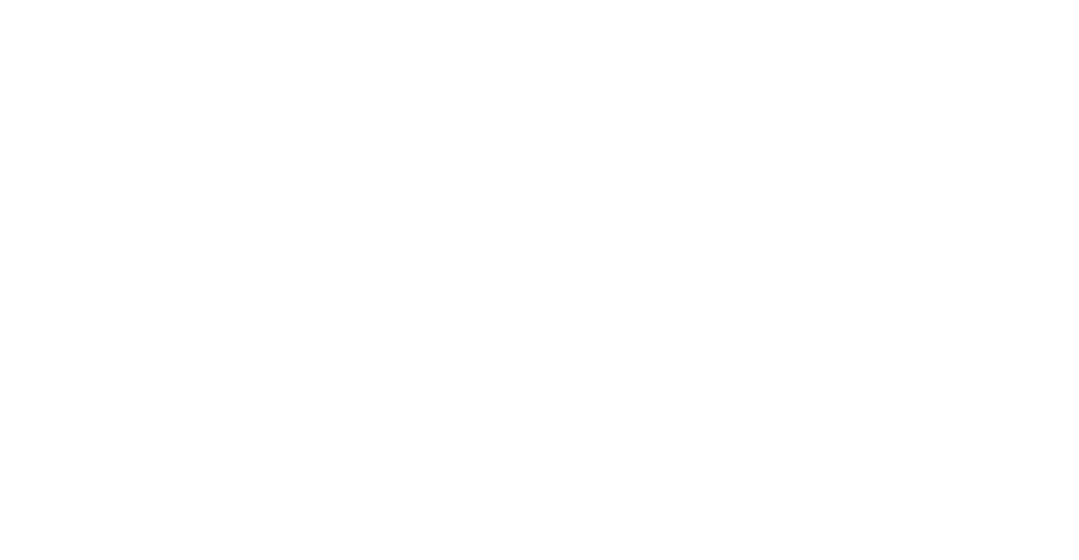
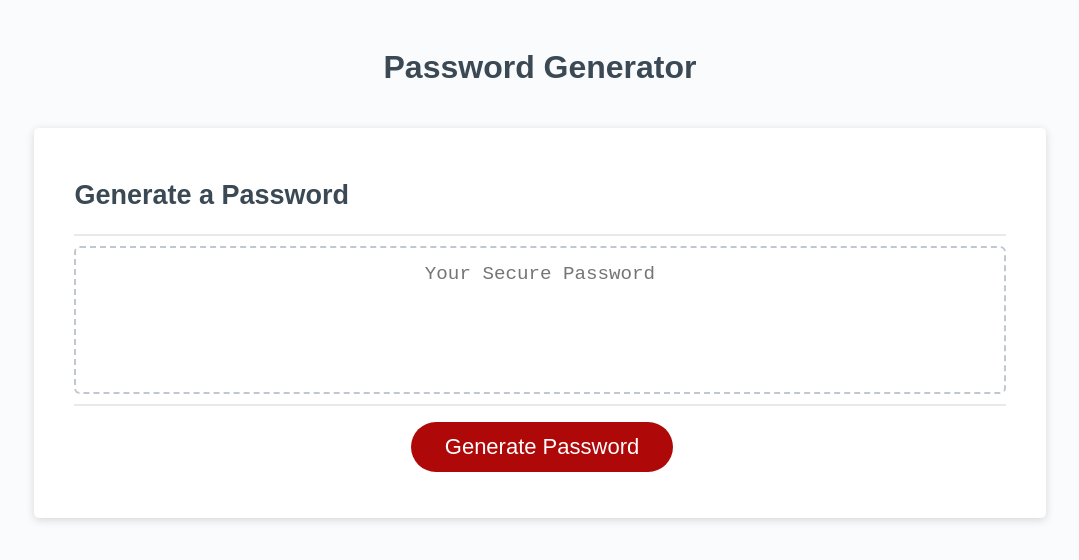
Before and after one commit to vsjanarthani/password-generator, a plain HTML site: page index.html in a window 1280 px wide. Shown: the whole page, without its empty margins (100-1179 px from the left). Drawn offline with Linux system fonts and the light colour scheme.

Commit message:
added html and css codes

```diff
--- /dev/null
+++ b/assets/css/style.css
@@ -0,0 +1,142 @@
+*,
+*::before,
+*::after {
+  box-sizing: border-box;
+}
+
+html,
+body,
+{
+  height: 100%;
+  margin: 0;
+  padding: 0;
+}
+
+body {
+  font-family: sans-serif;
+  background-color: #f9fbfd;
+}
+
+header {
+  padding-top: 30px;
+  padding-left: 20px;
+  padding-right: 20px;
+}
+
+header {
+  text-align: center;
+  padding: 20px;
+  color: hsl(206, 17%, 28%);
+}
+
+.passgen {
+  background-color: hsl(0, 0%, 100%);
+  border-radius: 5px;
+  border-width: 1px;
+  box-shadow: rgba(0, 0, 0, 0.15) 0px 2px 8px 0px;
+  color: hsl(206, 17%, 28%);
+  font-size: 18px;
+  margin: 0 auto;
+  width: 80%;
+  padding: 30px 40px;
+}
+
+.cardheader::after {
+  content: " ";
+  display: block;
+  width: 100%;
+  background: #e7e9eb;
+  height: 2px;
+}
+
+.cardbody {
+  min-height: 100px;
+}
+
+.button {
+  text-align: center;
+}
+
+.button::before {
+  content: " ";
+  display: block;
+  width: 100%;
+  background: #e7e9eb;
+  height: 2px;
+}
+
+.button::after {
+  content: " ";
+  display: block;
+  clear: both;
+}
+
+.btn {
+  border: none;
+  background-color: hsl(360, 91%, 36%);
+  border-radius: 25px;
+  box-shadow: rgba(0, 0, 0, 0.1) 0px 1px 6px 0px rgba(0, 0, 0, 0.2) 0px 1px 1px
+    0px;
+  color: hsl(0, 0%, 100%);
+  display: inline-block;
+  font-size: 22px;
+  line-height: 22px;
+  margin: 16px 16px 16px 20px;
+  padding: 14px 34px;
+  text-align: center;
+  cursor: pointer;
+}
+
+button[disabled] {
+  cursor: default;
+  background: #c0c7cf;
+}
+
+.float-right {
+  float: right;
+}
+
+#password {
+  -webkit-appearance: none;
+  -moz-appearance: none;
+  appearance: none;
+  border: none;
+  display: block;
+  width: 100%;
+  padding-top: 15px;
+  padding-left: 15px;
+  padding-right: 15px;
+  padding-bottom: 85px;
+  font-size: 1.2rem;
+  text-align: center;
+  margin-top: 10px;
+  margin-bottom: 10px;
+  border: 2px dashed #c0c7cf;
+  border-radius: 6px;
+  resize: none;
+  overflow: hidden;
+}
+
+@media (max-width: 690px) {
+  .btn {
+    font-size: 1rem;
+    margin: 16px 0px 0px 0px;
+    padding: 10px 15px;
+  }
+
+  #password {
+    font-size: 1rem;
+  }
+
+@media (max-width: 500px) {
+
+    .cardheader h2 {
+        text-align: center;
+        font-size: larger;
+    }
+
+    .btn {
+        font-size: 0.8rem;
+    }
+
+}
--- a/assets/script/passgen.js
+++ b/assets/script/passgen.js
@@ -0,0 +1,29 @@
+// initialising variables
+const upper = "ABCDEFGHIJKLMNOPQRSTUVWXYZ";
+const lower = "abcdefghijklmnopqrstuvwxyz";
+const number = "0123456789";
+const symbol = "!\"#$%&'()*+,-./:;<=>?@[\]^_`{|}~";
+
+// Function to get random uppercase
+function uppperCase() {
+    return upper [Math.floor(Math.random() * upper.length)];
+}
+console.log(uppperCase());
+
+// Function to get random lowercase
+function lowerCase() {
+    return lower [Math.floor(Math.random() * lower.length)];
+}
+console.log(lowerCase());
+
+// Function to get random number
+function rdmNumber() {
+    return number [Math.floor(Math.random() * number.length)];
+}
+console.log(rdmNumber());
+
+// Function to get random symbol
+function rdmSymbol() {
+    return symbol [Math.floor(Math.random() * symbol.length)];
+}
+console.log(rdmSymbol());
--- a/index.html
+++ b/index.html
@@ -4,9 +4,25 @@
     <meta charset="UTF-8">
     <meta http-equiv="X-UA-Compatible" content="IE=edge">
     <meta name="viewport" content="width=device-width, initial-scale=1.0">
+    <meta http-equiv="X-UA-Compatible" content="ie=edge" />
+    <link rel="stylesheet" href="assets/css/style.css">
     <title>Password Generator</title>
 </head>
 <body>
+    <header>
+    <h1>Password Generator</h1>
+    </header>
+    <section class="passgen">
+        <article class="cardheader">
+        <h2>Generate a Password</h2>
+        </article>
+        <article class="cardbody">
+          <textarea readonly id="password" placeholder="Your Secure Password" aria-label="Generated Password"></textarea>
+        </article>
+        <article class="button">
+          <button id="generate" class="btn">Generate Password</button>
+        </article>
+    </section>
     <script src="assets/script/passgen.js"></script>
 </body>
 </html>
```
Also changed, not shown: gitignore.txt (added).
